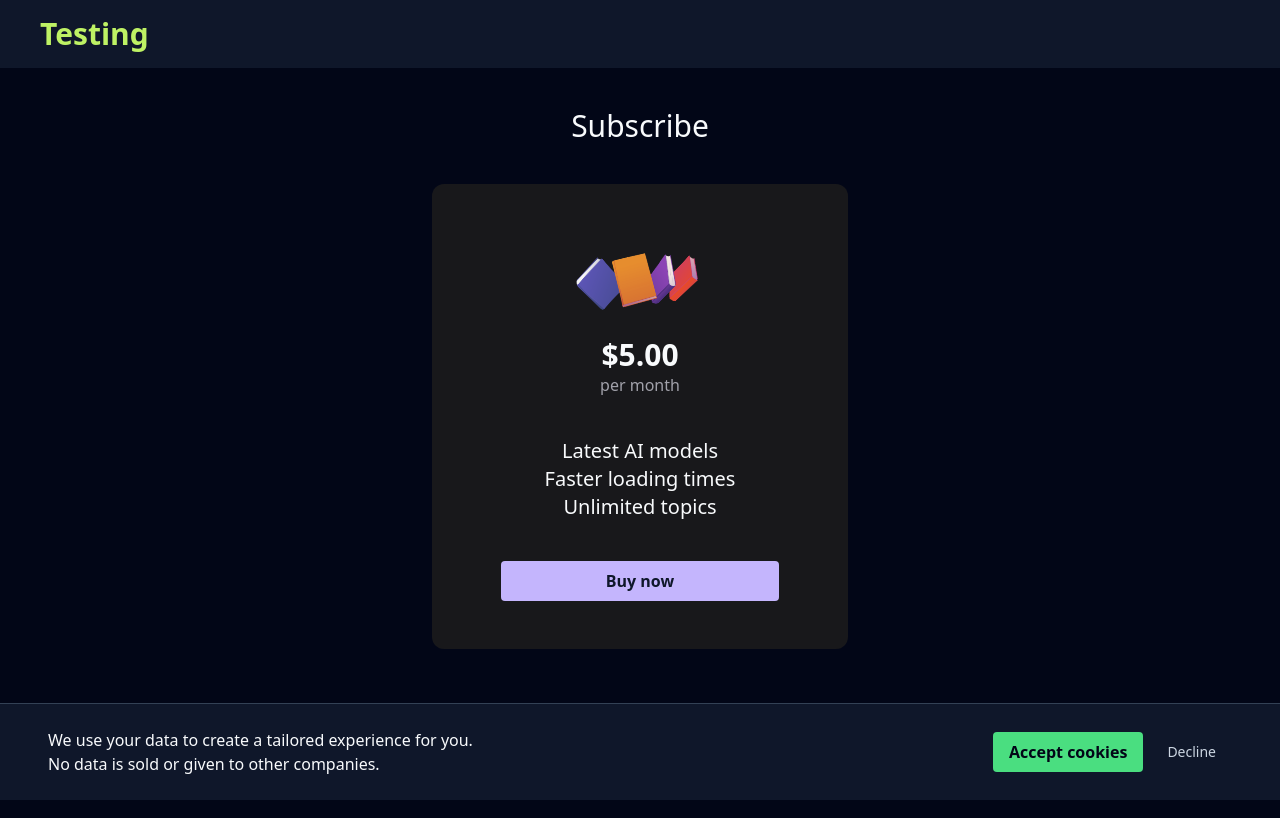
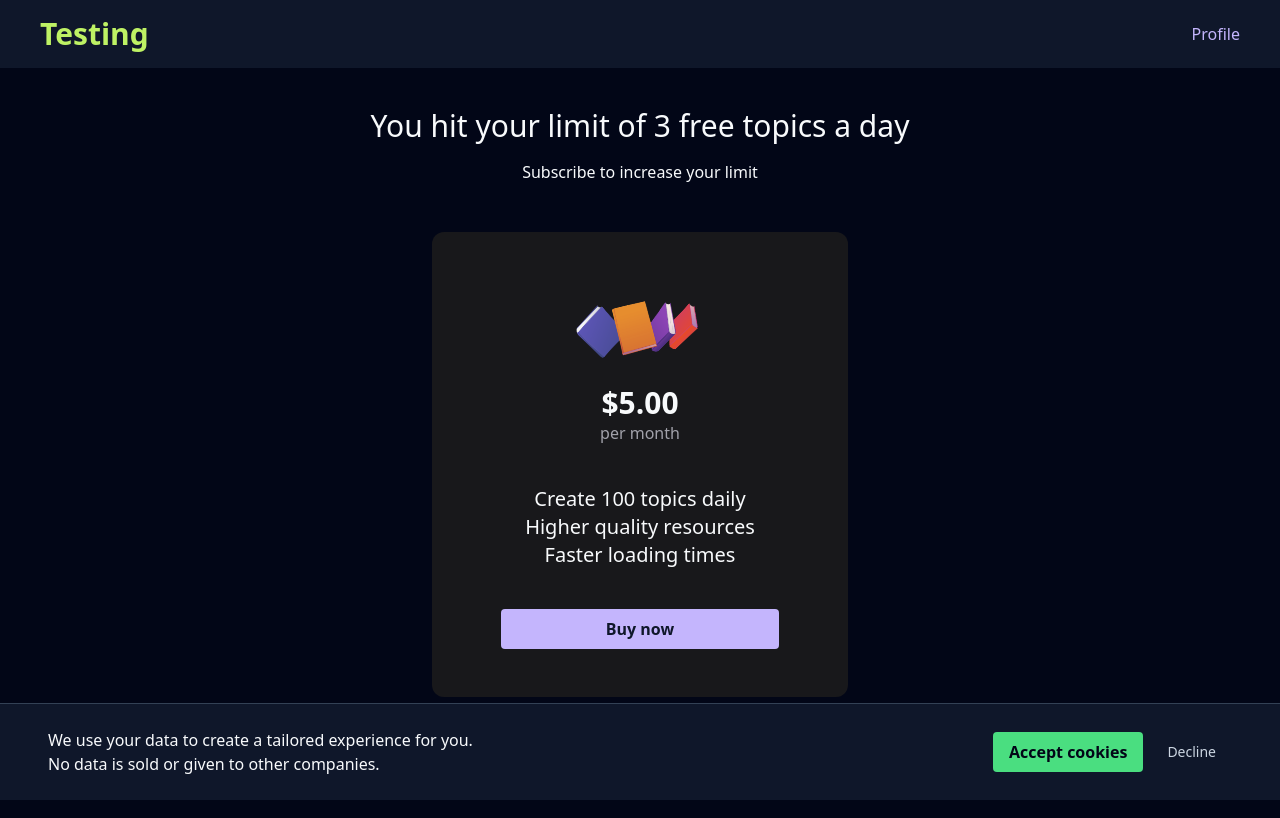
Before and after one commit to lcarvajal/never-bored-learning, a React (Vite) app: page /checkout in a window 1280 px wide. Built offline with nearby package versions, Linux system fonts and the light colour scheme; no server answers; sample sign-in values are in the browser's storage.

Commit message:
Create user context and add profile to navbar

```diff
--- a/src/components/Navbar.tsx
+++ b/src/components/Navbar.tsx
@@ -1,12 +1,19 @@
+import {useUser } from "../routes/UserContext";
 
 export default function Navbar() {
+  const { user } = useUser();
+
   return (
-    <div className="flex items-center bg-slate-900 px-10 py-4 w-full ">
+    <div className="flex justify-between items-center bg-slate-900 px-10 py-4 w-full ">
       <a href="/" className="text-violet-300 hover:text-violet-400">
       {
         import.meta.env.DEV ? <h1 className="text-lime-300">Testing</h1> : <h1>Never Bored</h1>
       }
       </a>
+
+      {
+        user && <a href="/profile" className="text-violet-300 hover:text-violet-400">Profile</a>
+      }
     </div>
   )
 }
--- a/src/main.tsx
+++ b/src/main.tsx
@@ -9,6 +9,7 @@ import posthog from 'posthog-js'
 import { PostHogProvider } from 'posthog-js/react'
 import { Banner, cookieConsentGiven } from './components/Banner';
 import Navbar from './components/Navbar';
+import { UserProvider } from './routes/UserContext';
 
 
 // Initialize PostHog
@@ -51,6 +52,7 @@ const router = createBrowserRouter([...routes]);
 
 ReactDOM.createRoot(document.getElementById('root')!).render(
   <React.StrictMode>
+    <UserProvider>
       <PostHogProvider client={posthog}>
         <Navbar />
         <div className="p-4 w-full">
@@ -58,5 +60,6 @@ ReactDOM.createRoot(document.getElementById('root')!).render(
         </div>
         <Banner />
       </PostHogProvider>
+    </UserProvider>
   </React.StrictMode>,
 )
--- a/src/pages/CheckoutPage.tsx
+++ b/src/pages/CheckoutPage.tsx
@@ -1,5 +1,6 @@
 import axios from "axios";
 import { useEffect, useState } from "react";
+import fallingBooksImageURL from "../assets/falling-books.png";
 
 function createCheckoutSession(event: React.FormEvent<HTMLFormElement>) {
   event.preventDefault();
@@ -16,20 +17,25 @@ function createCheckoutSession(event: React.FormEvent<HTMLFormElement>) {
 }
 
 const ProductDisplay = () => (
-  <section className="flex flex-col gap-6">
-    <h1 className="p-4 font-normal">
-      Subscribe
-    </h1>
-    <div className="flex flex-col bg-zinc-900 gap-10 py-12 rounded-xl w-1/3 mx-auto text-slate-50  ">
+  <section className="flex flex-col gap-12">
+    <div>
+      <h1 className="p-4 font-normal">
+        You hit your limit of 3 free topics a day
+      </h1>
+      <p>
+        Subscribe to increase your limit
+      </p>
+    </div>
+    <div className="flex flex-col bg-zinc-900 gap-10 py-12 rounded-xl w-full sm:w-2/3 lg:w-1/3 mx-auto text-slate-50  ">
       <div>
-        <img src="./falling-books.png" alt="Subscribe" className="w-1/4 mx-auto rounded-xl -rotate-45 mb-4" />
+        <img src={fallingBooksImageURL} alt="Falling books" className="w-1/4 mx-auto rounded-xl -rotate-45 mb-4" />
         <h1>$5.00</h1>
         <p className="text-zinc-400">per month</p>
       </div>
       <ol className="text-xl font-medium">
-        <li>Latest AI models</li>
+        <li>Create 100 topics daily</li>
+        <li>Higher quality resources</li>
         <li>Faster loading times</li>
-        <li>Unlimited topics</li>
       </ol>
       <form onSubmit={createCheckoutSession} method="POST">
         <button className="button-primary w-2/3" type="submit">
--- a/src/pages/CreateRoadmapPage.tsx
+++ b/src/pages/CreateRoadmapPage.tsx
@@ -1,4 +1,4 @@
-import axios from "axios";
+import axios, { AxiosError } from "axios";
 import { ChangeEvent, useState } from "react";
 import { useNavigate } from "react-router-dom";
 
@@ -27,7 +27,13 @@ export default function CreateRoadmapPage() {
       const created_roadmap = response.data;
 
       navigate('/roadmaps/' + created_roadmap['id']);
-    } catch (error) {
+    } catch (e) {
+      const error = e as AxiosError;
+
+      if (error.response && error.response.status === 402) {
+        navigate('/checkout/');
+      }
+
       console.error('Error creating roadmap:', error);
     } finally {
       setIsLoading(false);
--- a/src/pages/public/LandingPage.tsx
+++ b/src/pages/public/LandingPage.tsx
@@ -2,6 +2,7 @@ import PasswordlessEmailLoginForm from "../../components/PasswordlessEmailLoginF
 import { useNavigate } from "react-router-dom";
 import { useEffect, useState } from "react";
 import posthog from "posthog-js";
+import fallingBooksImageURL from "../../assets/falling-books.png";
 
 export default function LandingPage() {
   const navigate = useNavigate();
@@ -15,7 +16,7 @@ export default function LandingPage() {
     <>
       {showSignUpForm ? <PasswordlessEmailLoginForm accountAction="SIGNIN" /> : (
         <div className="flex flex-col gap-6 justify-center align-items-center">
-          <img src="./falling-books.png" alt="books" className="w-56 mx-auto -rotate-45 mt-24" />
+          <img src={fallingBooksImageURL} alt="books" className="w-56 mx-auto -rotate-45 mt-24" />
           <h1>Gather learning resources fast</h1>
           <button className="button-primary w-60 mx-auto" onClick={() => navigate('/create-learner-profile')}>Start</button>
           <button className="text-violet-300 hover:text-violet-400" onClick={() => setShowSignUpForm(true)}>Already have an account?</button>
--- a/src/routes/PrivateRoute.tsx
+++ b/src/routes/PrivateRoute.tsx
@@ -1,28 +1,17 @@
-import { useEffect, useState, ReactNode } from "react";
+import { ReactNode } from "react";
 import { Navigate } from "react-router-dom";
-import { listenToAuthChanges } from '../util/firebase';
-import { User } from 'firebase/auth';
+import { useUser } from "../routes/UserContext";
 
 const PrivateRoute = ({ children }: { children: ReactNode }) => {
-  const [isLoading, setIsLoading] = useState(true);
-  const [user, setUser] = useState<User | null>(null);
+  const { user, isLoading } = useUser();
 
-  useEffect(() => {
-    const unsubscribe = listenToAuthChanges((user) => {
-      setUser(user);
-      setIsLoading(false);
-    });
-
-    return () => {
-      unsubscribe;
-    };
-  }, []);
+  if (isLoading) {
+    return <div>Loading...</div>;
+  }
 
   return (
     <>
-      {!isLoading && (
-        user ? children : <Navigate to="/get-started" />
-      )}
+      {user ? children : <Navigate to="/get-started" />}
     </>
   );
 };
--- /dev/null
+++ b/src/routes/UserContext.tsx
@@ -0,0 +1,34 @@
+import { createContext, useContext, useState, useEffect, ReactNode } from 'react';
+import { User } from 'firebase/auth';
+import { listenToAuthChanges } from '../util/firebase';
+
+interface UserContextProps {
+  user: User | null;
+  isLoading: boolean;
+}
+
+const UserContext = createContext<UserContextProps>({ user: null, isLoading: true });
+
+export const UserProvider = ({ children }: { children: ReactNode }) => {
+  const [user, setUser] = useState<User | null>(null);
+  const [isLoading, setIsLoading] = useState(true);
+
+  useEffect(() => {
+    const unsubscribe = listenToAuthChanges((user) => {
+      setUser(user);
+      setIsLoading(false);
+    });
+
+    return () => {
+      unsubscribe;
+    };
+  }, []);
+
+  return (
+    <UserContext.Provider value={{ user, isLoading }}>
+      {children}
+    </UserContext.Provider>
+  );
+};
+
+export const useUser = () => useContext(UserContext);
```
Also changed, not shown: src/assets/falling-books.png (renamed from public/falling-books.png). Lines whose indentation alone changed are shown as unchanged.
